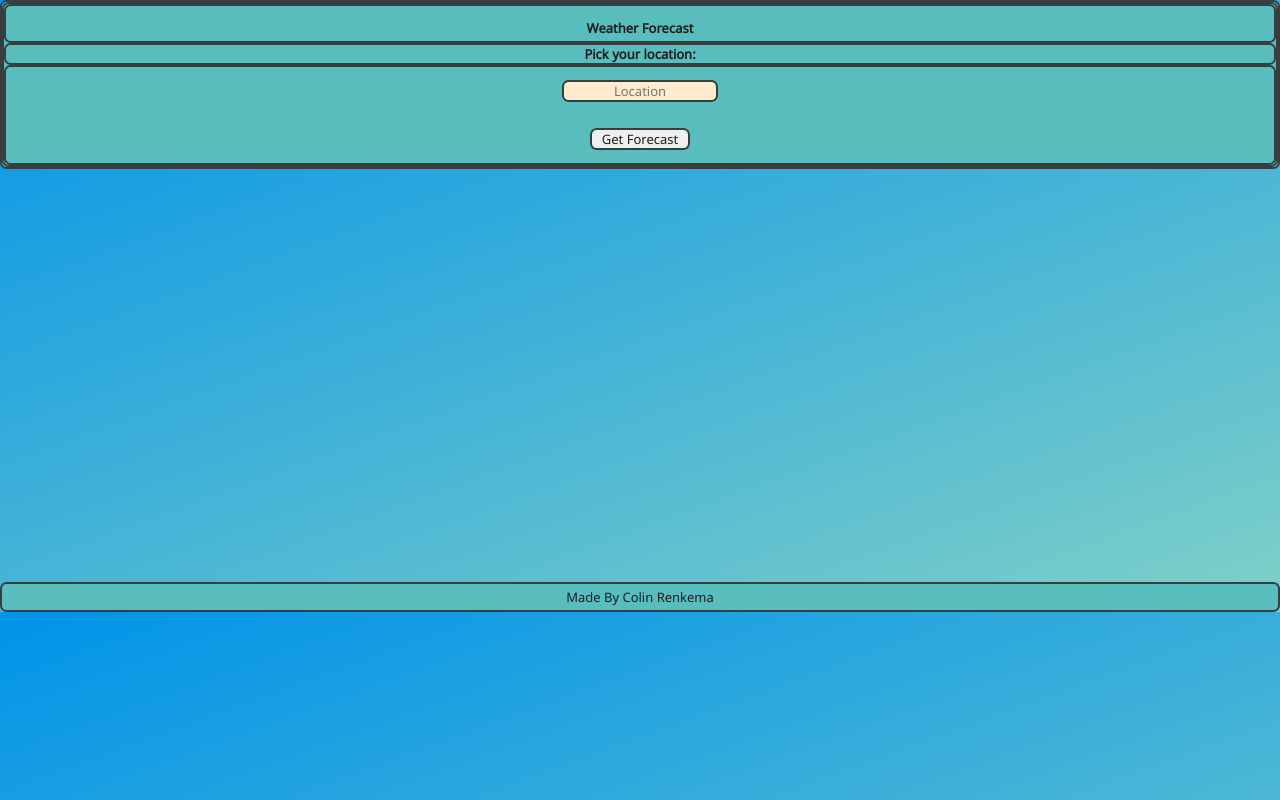
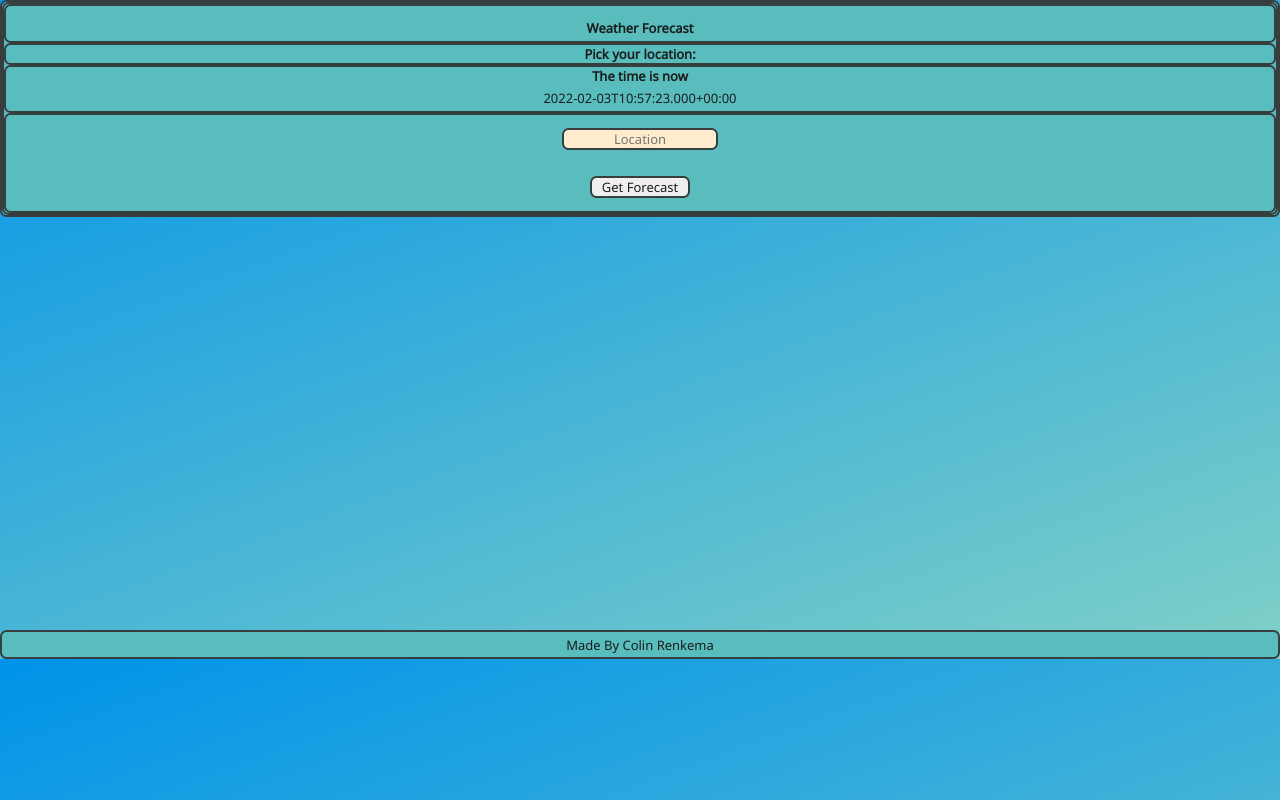
Before and after one commit to becodeorg/verou-3-modern-javascript-cskeith-hub, a website built with webpack: page index.html in a window 1280 px wide. Built offline with nearby package versions, Linux system fonts and the light colour scheme; some packages are replaced by stand-ins of ours; no server answers.

Commit message:
Add local Time with luxon with interval

```diff
--- a/index.html
+++ b/index.html
@@ -25,6 +25,12 @@
                 <h4>Pick your location:</h4>
             </div>
             <div class="row">
+                <h4>The time is now</h4>
+                <div class="now">
+                    <p>some thing</p>
+                </div>
+            </div>
+            <div class="row">
                 <form action="">
                     <input type="text" id="weatherPlace" name="weatherPlace" value="" placeholder="Location"><br>
                     <input type="submit" id="submit" value="   Get Forecast   ">
--- a/package.json
+++ b/package.json
@@ -6,8 +6,8 @@
   "scripts": {
     "test": "echo \"Error: no test specified\" && exit 1",
     "build": "webpack",
-    "watch": "webpack --watch"
-
+    "watch": "webpack --watch",
+    "luxon": "webpack --luxon"
   },
   "repository": {
     "type": "git",
@@ -21,6 +21,7 @@
   },
   "homepage": "https://github.com/becodeorg/verou-3-modern-javascript-cskeith-hub#readme",
   "dependencies": {
+    "luxon": "^2.3.0",
     "webpack": "^5.68.0"
   },
   "devDependencies": {
--- a/src/index.js
+++ b/src/index.js
@@ -4,6 +4,17 @@ import cardInfo from "./javascript/cardInfo.js";
 import chart from "./javascript/chart.js";
 import temperature from "./javascript/temperature.js";
 import addEveryWeekDay from "./javascript/addEveryWeekDay.js";
+import { DateTime } from "luxon";
+
+
+setInterval((Time) => {
+  let now = DateTime.now().toString();
+let dateNow = document.getElementsByClassName("now");
+let DateNowPara = document.querySelector('p');
+DateNowPara.innerHTML = now;
+}, 1000);
+
+
 
 const getWeather = () => {
   let weatherPLace = document.getElementById("weatherPlace").value;
@@ -15,7 +26,6 @@ const getWeather = () => {
       fetch(`https://api.openweathermap.org/data/2.5/forecast?q=${weatherPLace}&units=metric&appid=` + apiKey.weatherKey)
         .then(response => response.json())
         .then(data => {
-          console.log(data);
           const dailyTemperature = temperature(data);
           chart(dayLabel, dailyTemperature);
           cardInfo(data, image);
@@ -29,8 +39,9 @@ const getWeather = () => {
 document.querySelector("form").addEventListener('submit', function(event){
     event.preventDefault();
     if (event.key === "Enter"){
-      console.log("cow")
+      console.log("cow");
     }
+    console.log("cat");
     getWeather();
 });
 console.log("Hello, Webpack!");
--- a/src/javascript/addCard.js
+++ b/src/javascript/addCard.js
@@ -52,7 +52,6 @@ const addCard = (data, style, addEveryWeekDay) => {
     weather.className = "weather";
     day1.append(weather);
     const weatherParagraph = createParagraphElement();
-    console.log(data);
     weatherParagraph.innerHTML = data.weather[0].main;
     day1.append(weatherParagraph);
     const windH3 = createH3Element();
```
Also changed, not shown: 1 other file.
